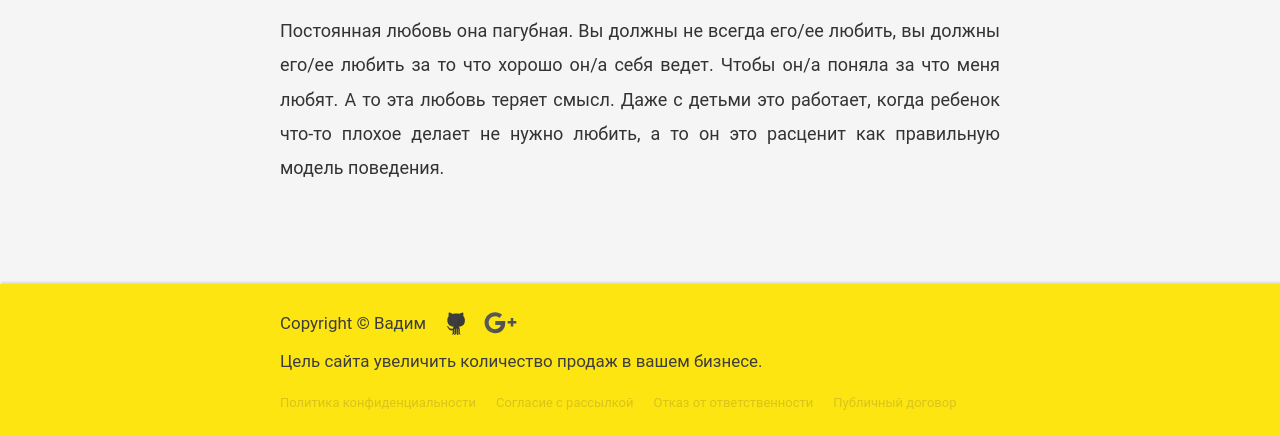
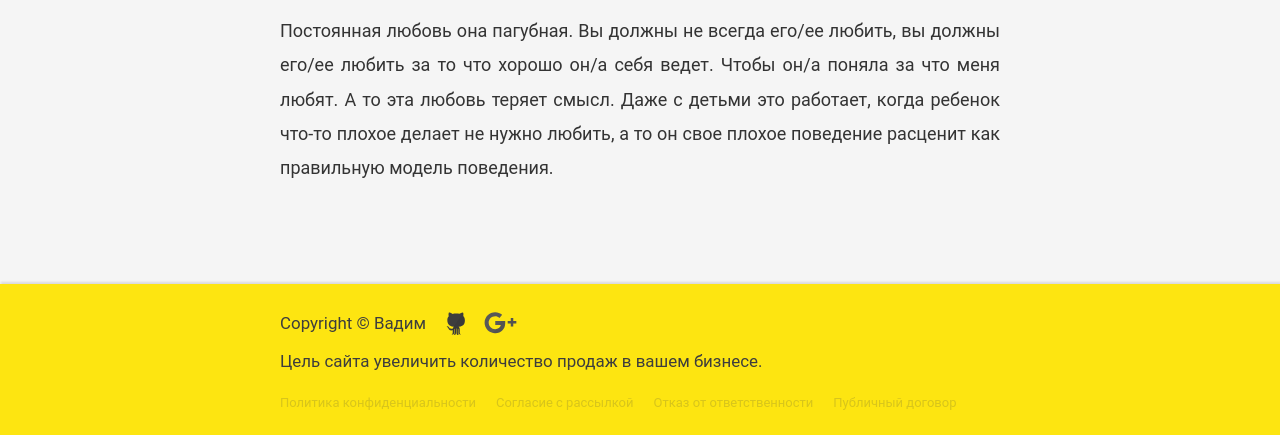
Before and after one commit to VadymVolos/vadymvolos.github.io, a Jekyll site: the page built from _posts/management/2017-01-19-love-management-how-to-love.md, in a window 1280 px wide and 900 px high, scrolled down 1249 px, cut to the strip 465-900 px from the top of the window. Built offline with Jekyll 4.4.1, drawn with Linux system fonts in a browser that asks for light colours; nearby versions of some CDN libraries; comment, search, counter and statistics services are not loaded.

Commit message:
Update 2017-01-19-love-management-how-to-love.md

```diff
--- a/_posts/management/2017-01-19-love-management-how-to-love.md
+++ b/_posts/management/2017-01-19-love-management-how-to-love.md
@@ -23,4 +23,4 @@
     <iframe src="https://www.youtube.com/embed/L1sQmWhXNVI?rel=0" frameborder="0" allowfullscreen></iframe>
 </div>
 
-Постоянная любовь она пагубная. Вы должны не всегда его/ее любить, вы должны его/ее любить за то что хорошо он/а себя ведет. Чтобы он/а поняла за что меня любят. А то эта любовь теряет смысл. Даже с детьми это работает, когда ребенок что-то плохое делает не нужно любить, а то он это расценит как правильную модель поведения.
+Постоянная любовь она пагубная. Вы должны не всегда его/ее любить, вы должны его/ее любить за то что хорошо он/а себя ведет. Чтобы он/а поняла за что меня любят. А то эта любовь теряет смысл. Даже с детьми это работает, когда ребенок что-то плохое делает не нужно любить, а то он свое плохое поведение расценит как правильную модель поведения.
```
